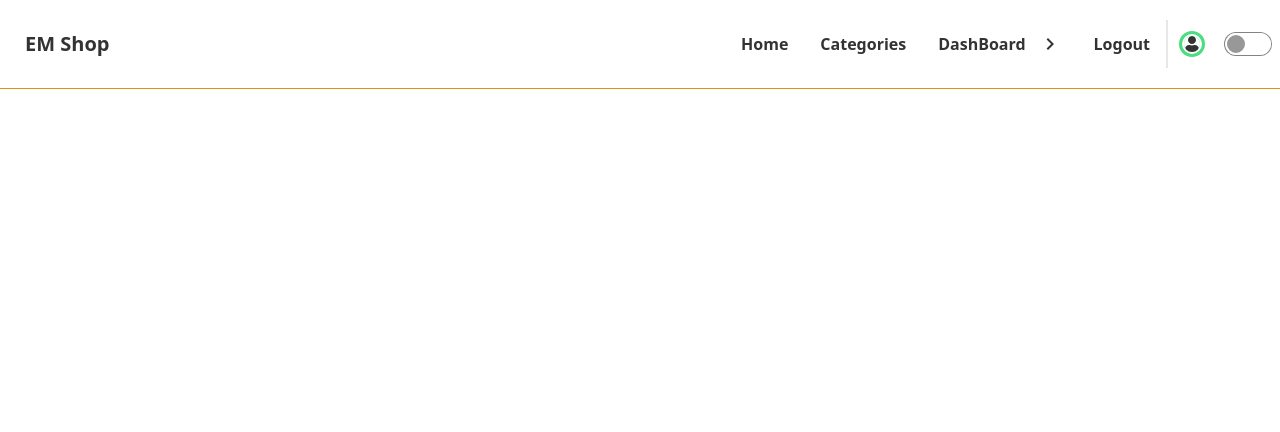
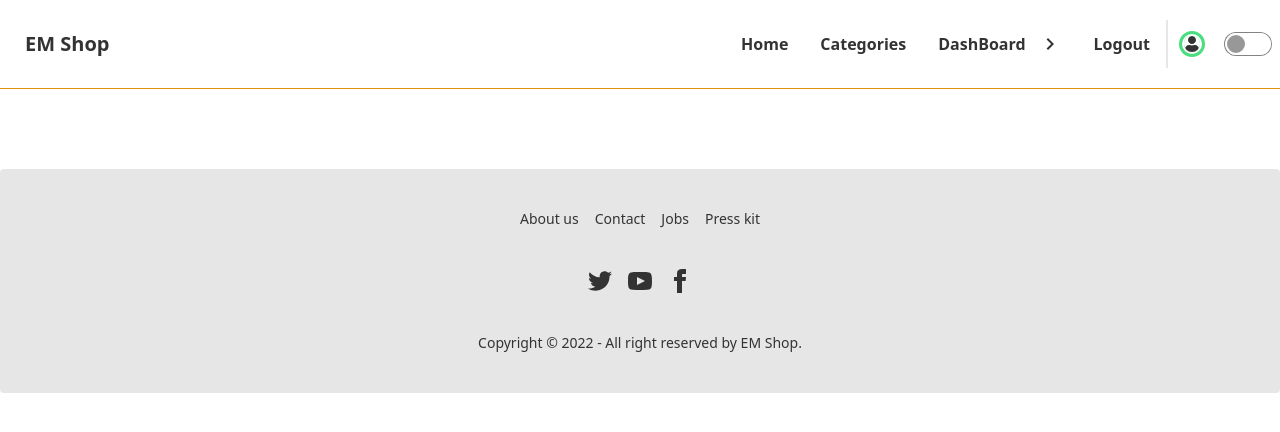
Before and after one commit to StrikerAbir/em-shop, a Next.js app: page / in a window 1280 px wide. Shown: the top 432 px of the page. Built offline with nearby package versions, Linux system fonts and the light colour scheme.

Commit message:
footer done

```diff
--- /dev/null
+++ b/src/components/Shared/Footer.js
@@ -0,0 +1,57 @@
+import Link from "next/link";
+
+
+const Footer = () => {
+  return (
+    <footer className="footer footer-center p-10 mt-20 bg-base-200 text-base-content rounded">
+      <div className="grid grid-flow-col gap-4">
+        <Link href='/' className="link link-hover">About us</Link>
+        <Link href='/' className="link link-hover">Contact</Link>
+        <Link href='/' className="link link-hover">Jobs</Link>
+        <Link href='/' className="link link-hover">Press kit</Link>
+      </div>
+      <div>
+        <div className="grid grid-flow-col gap-4">
+          <Link href='/'>
+            <svg
+              xmlns="http://www.w3.org/2000/svg"
+              width="24"
+              height="24"
+              viewBox="0 0 24 24"
+              className="fill-current"
+            >
+              <path d="M24 4.557c-.883.392-1.832.656-2.828.775 1.017-.609 1.798-1.574 2.165-2.724-.951.564-2.005.974-3.127 1.195-.897-.957-2.178-1.555-3.594-1.555-3.179 0-5.515 2.966-4.797 6.045-4.091-.205-7.719-2.165-10.148-5.144-1.29 2.213-.669 5.108 1.523 6.574-.806-.026-1.566-.247-2.229-.616-.054 2.281 1.581 4.415 3.949 4.89-.693.188-1.452.232-2.224.084.626 1.956 2.444 3.379 4.6 3.419-2.07 1.623-4.678 2.348-7.29 2.04 2.179 1.397 4.768 2.212 7.548 2.212 9.142 0 14.307-7.721 13.995-14.646.962-.695 1.797-1.562 2.457-2.549z"></path>
+            </svg>
+          </Link>
+          <Link href='/'>
+            <svg
+              xmlns="http://www.w3.org/2000/svg"
+              width="24"
+              height="24"
+              viewBox="0 0 24 24"
+              className="fill-current"
+            >
+              <path d="M19.615 3.184c-3.604-.246-11.631-.245-15.23 0-3.897.266-4.356 2.62-4.385 8.816.029 6.185.484 8.549 4.385 8.816 3.6.245 11.626.246 15.23 0 3.897-.266 4.356-2.62 4.385-8.816-.029-6.185-.484-8.549-4.385-8.816zm-10.615 12.816v-8l8 3.993-8 4.007z"></path>
+            </svg>
+          </Link>
+          <Link href='/'>
+            <svg
+              xmlns="http://www.w3.org/2000/svg"
+              width="24"
+              height="24"
+              viewBox="0 0 24 24"
+              className="fill-current"
+            >
+              <path d="M9 8h-3v4h3v12h5v-12h3.642l.358-4h-4v-1.667c0-.955.192-1.333 1.115-1.333h2.885v-5h-3.808c-3.596 0-5.192 1.583-5.192 4.615v3.385z"></path>
+            </svg>
+          </Link>
+        </div>
+      </div>
+      <div>
+        <p>Copyright © 2022 - All right reserved by EM Shop.</p>
+      </div>
+    </footer>
+  );
+};
+
+export default Footer;
--- /dev/null
+++ b/src/components/Shared/NavBar.js
@@ -0,0 +1,138 @@
+import { toggleTheme } from "@/redux/actionCreators/themeToggle";
+import Link from "next/link";
+import { FaUser } from "react-icons/fa";
+import { useDispatch, useSelector } from "react-redux";
+
+
+const NavBar = () => {
+  // const { user, logOut } = useContext(AuthContext);
+  const { theme } = useSelector((state) => state.theme);
+  const dispatch = useDispatch();
+  const user = true;
+  const role = "Buyer";
+  const handleLogOut = () => {
+    logOut();
+  };
+  const menuItems = (
+    <>
+      <li className="font-semibold">
+        <Link href="/">Home</Link>
+        <Link href="/categories">Categories</Link>
+      </li>
+    </>
+  );
+
+  const menuItems2 = (
+    <>
+      <li tabIndex={0} className="z-10 font-semibold">
+        {user && (
+          <div className="justify-between">
+            DashBoard
+            <svg
+              className="fill-current"
+              xmlns="http://www.w3.org/2000/svg"
+              width="24"
+              height="24"
+              viewBox="0 0 24 24"
+            >
+              <path d="M8.59,16.58L13.17,12L8.59,7.41L10,6L16,12L10,18L8.59,16.58Z" />
+            </svg>
+          </div>
+        )}
+        <ul className="p-2 bg-base-100">
+          {role === "Buyer" && (
+            <>
+              <li>
+                <Link href="/dashboard/wishlist">My Cart</Link>
+              </li>
+            </>
+          )}
+
+          {role === "Admin" && (
+            <>
+              <li>
+                <Link href="/dashboard/allSeller">Admin Dashboard</Link>
+                <Link href="/dashboard/allBuyer">Customer List</Link>
+              </li>
+            </>
+          )}
+        </ul>
+      </li>
+      <li className="font-semibold">
+        {user ? (
+          <>
+            <Link onClick={handleLogOut} href="/login">
+              Logout
+            </Link>
+            <div className="border-l-2">
+              <div className="avatar">
+                <div className="w-4 rounded-full ring ring-primary ring-offset-base-100 ring-offset-2">
+                  <FaUser></FaUser>
+                </div>
+              </div>
+              {/* <p>{user?.displayName}</p> */}
+            </div>
+          </>
+        ) : (
+          <Link href="/login">Login</Link>
+        )}
+      </li>
+      <div className="flex justify-center items-center lg:ml-2">
+        <input
+          onClick={() => dispatch(toggleTheme())}
+          type="checkbox"
+          className="toggle"
+        />
+      </div>
+    </>
+  );
+  return (
+    <div
+      className="border-0 border-b border-warning py-3"
+      data-theme={theme ? "dark" : "light"}
+    >
+      <div className="navbar bg-base-100 justify-between">
+        <div className="navbar-start">
+          <div className="dropdown">
+            <label tabIndex={0} className="btn btn-ghost lg:hidden">
+              <svg
+                xmlns="http://www.w3.org/2000/svg"
+                className="h-5 w-5"
+                fill="none"
+                viewBox="0 0 24 24"
+                stroke="currentColor"
+              >
+                <path
+                  strokeLinecap="round"
+                  strokeLinejoin="round"
+                  strokeWidth="2"
+                  d="M4 6h16M4 12h8m-8 6h16"
+                />
+              </svg>
+            </label>
+            <ul
+              tabIndex={1}
+              className="menu menu-compact dropdown-content mt-3 p-2 shadow bg-base-100 rounded-box w-52"
+            >
+              {menuItems}
+              {menuItems2}
+            </ul>
+          </div>
+          <Link href="/" className="btn btn-ghost normal-case text-xl">
+            <div className="flex items-center">
+              <h2 className="font-bold">EM Shop</h2>
+            </div>
+          </Link>
+        </div>
+        <div className="navbar-end hidden lg:w-full lg:flex">
+          <ul className="menu menu-horizontal p-0">
+            {menuItems}
+            {menuItems2}
+          </ul>
+        </div>
+      </div>
+    </div>
+  );
+};
+
+export default NavBar;
--- a/src/pages/_app.js
+++ b/src/pages/_app.js
@@ -1,4 +1,5 @@
-import NavBar from '@/components/NavBar';
+import Footer from '@/components/Shared/Footer';
+import NavBar from '@/components/Shared/NavBar';
 import store from '@/redux/store/store';
 import '@/styles/globals.css'
 import { Provider } from 'react-redux'
@@ -12,6 +13,7 @@ export default function App({ Component, pageProps }) {
         <div >
           <NavBar></NavBar>
           <Component {...pageProps} />
+          <Footer></Footer>
         </div>
       </Provider>
     </>
```
